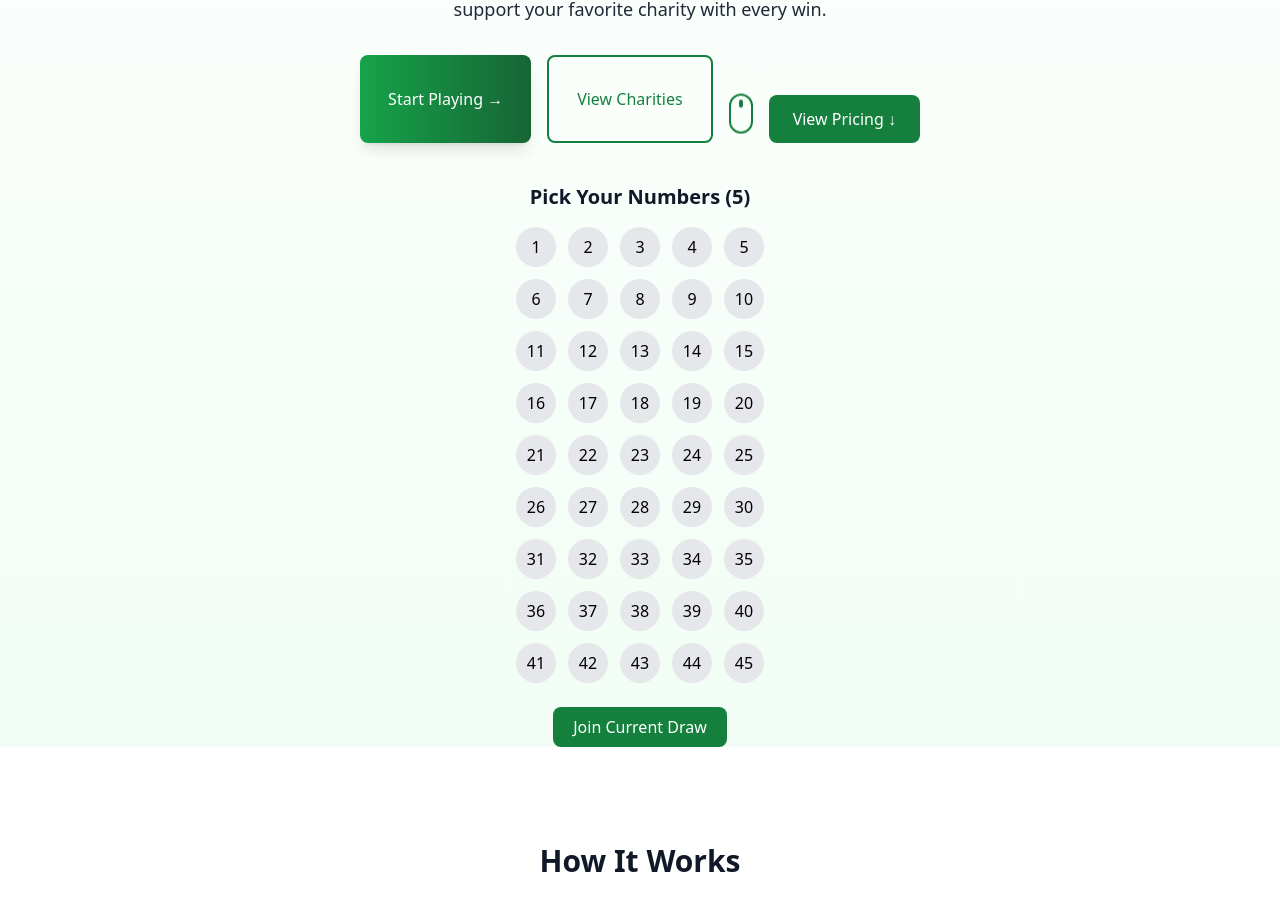
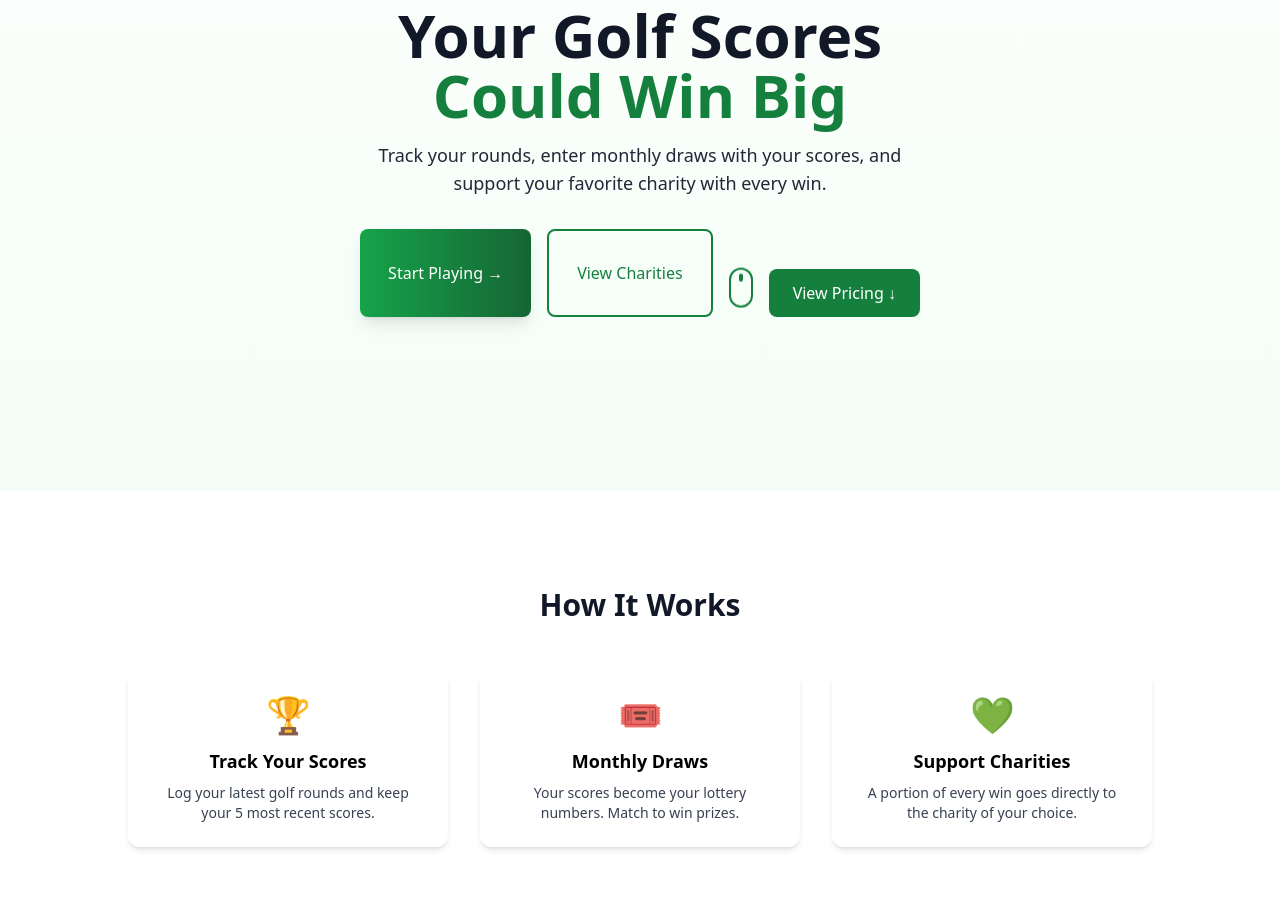
Before and after one commit to Harsha238/golf-charity-platform, a React app in the folder frontend/: page / in a window 1280 px wide. Shown: the part 309-1220 px from the top of the page. Built offline with nearby package versions, Linux system fonts and the light colour scheme; no server answers; the HTML template or start-up script is replaced by a standard one.

Commit message:
remove numbers from home

```diff
--- a/frontend/src/pages/Home.jsx
+++ b/frontend/src/pages/Home.jsx
@@ -149,44 +149,6 @@ const res = await fetch(`${API}/api/draw/join`, {
           </button>
 
         </div>
-        {/* 🎯 NUMBER PICKER */}
-<div className="mt-10">
-  <h2 className="text-xl font-semibold text-gray-900 mb-4">
-    Pick Your Numbers (5)
-  </h2>
-
-  <div className="grid grid-cols-5 gap-3 max-w-md mx-auto">
-    {[...Array(45)].map((_, i) => {
-      const num = i + 1;
-      const selected = selectedNumbers.includes(num);
-
-      return (
-        <div
-          key={num}
-          onClick={() => {
-            if (selected) {
-              setSelectedNumbers(selectedNumbers.filter(n => n !== num));
-            } else if (selectedNumbers.length < 5) {
-              setSelectedNumbers([...selectedNumbers, num]);
-            }
-          }}
-          className={`w-10 h-10 flex items-center justify-center rounded-full cursor-pointer ${
-            selected ? "bg-green-600 text-white" : "bg-gray-200"
-          }`}
-        >
-          {num}
-        </div>
-      );
-    })}
-  </div>
-</div>
-
-        <button
-          onClick={joinDraw}
-          className="mt-6 bg-green-700 text-white px-5 py-2 rounded-lg hover:scale-105 transition"
-        >
-          Join Current Draw
-        </button>
 
       </section>
 
```
